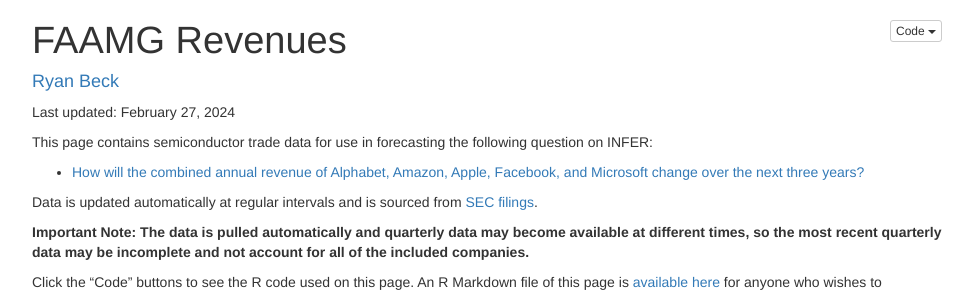
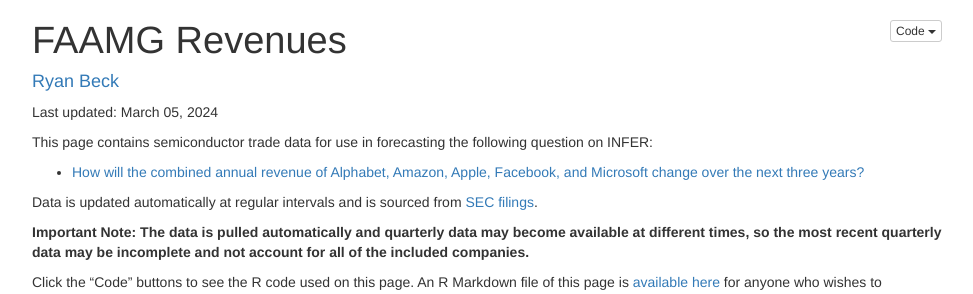
Before and after one commit to ryooan/ryooan.github.io, a Jekyll site: the page forecasting/FAAMG_Revenues.html, which Jekyll copies as it is, in a window 1280 px wide and 900 px high. Shown: the top 294 px of the window, without its empty margins (153-1126 px from the left). Built offline with Jekyll 4.4.1, drawn with Linux system fonts in a browser that asks for light colours.

Commit message:
Scheduled update

```diff
--- a/forecasting/FAAMG_Revenues.html
+++ b/forecasting/FAAMG_Revenues.html
@@ -668,7 +668,7 @@ Beck</a></h4>
 </div>
 
 
-<p>Last updated: February 27, 2024</p>
+<p>Last updated: March 05, 2024</p>
 <p>This page contains semiconductor trade data for use in forecasting
 the following question on INFER:</p>
 <ul>
```
Also changed, not shown: 1 other file.
